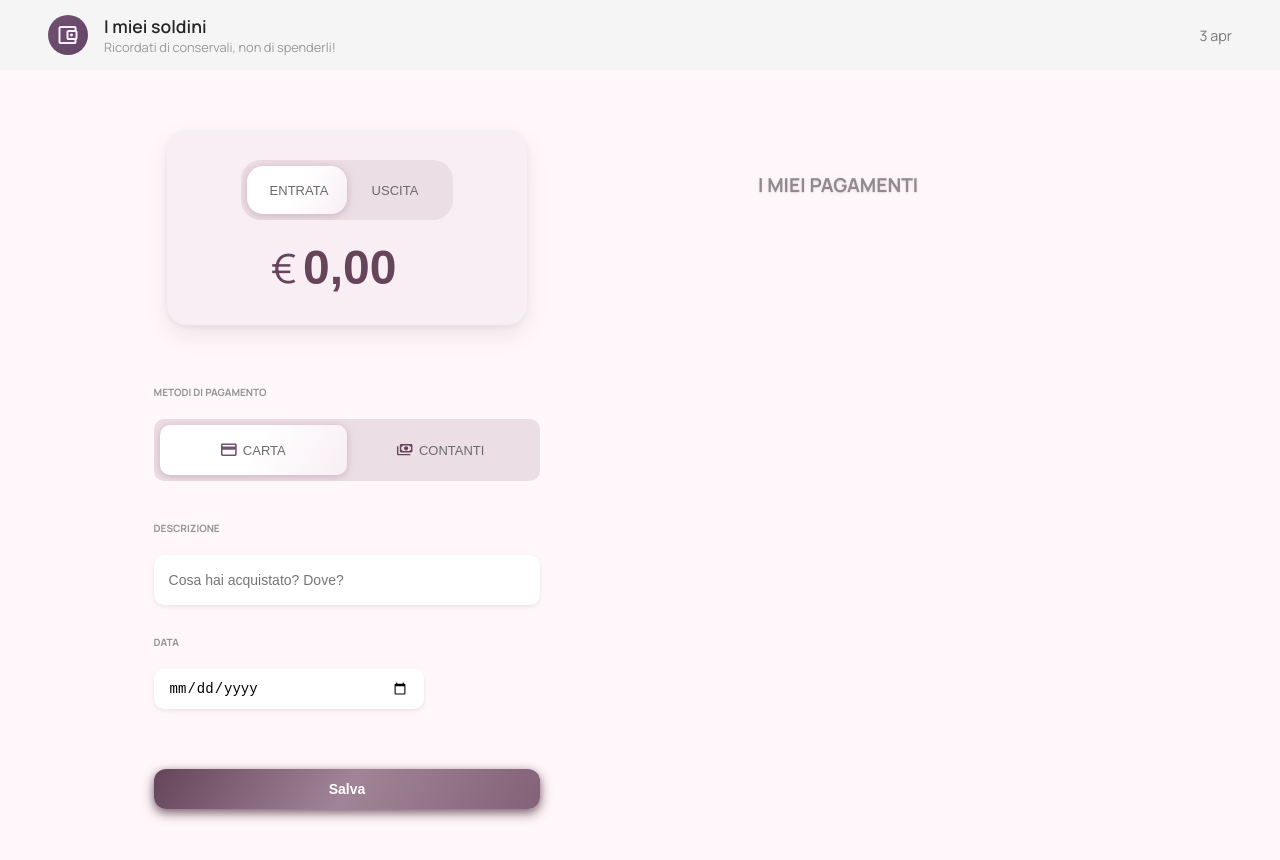
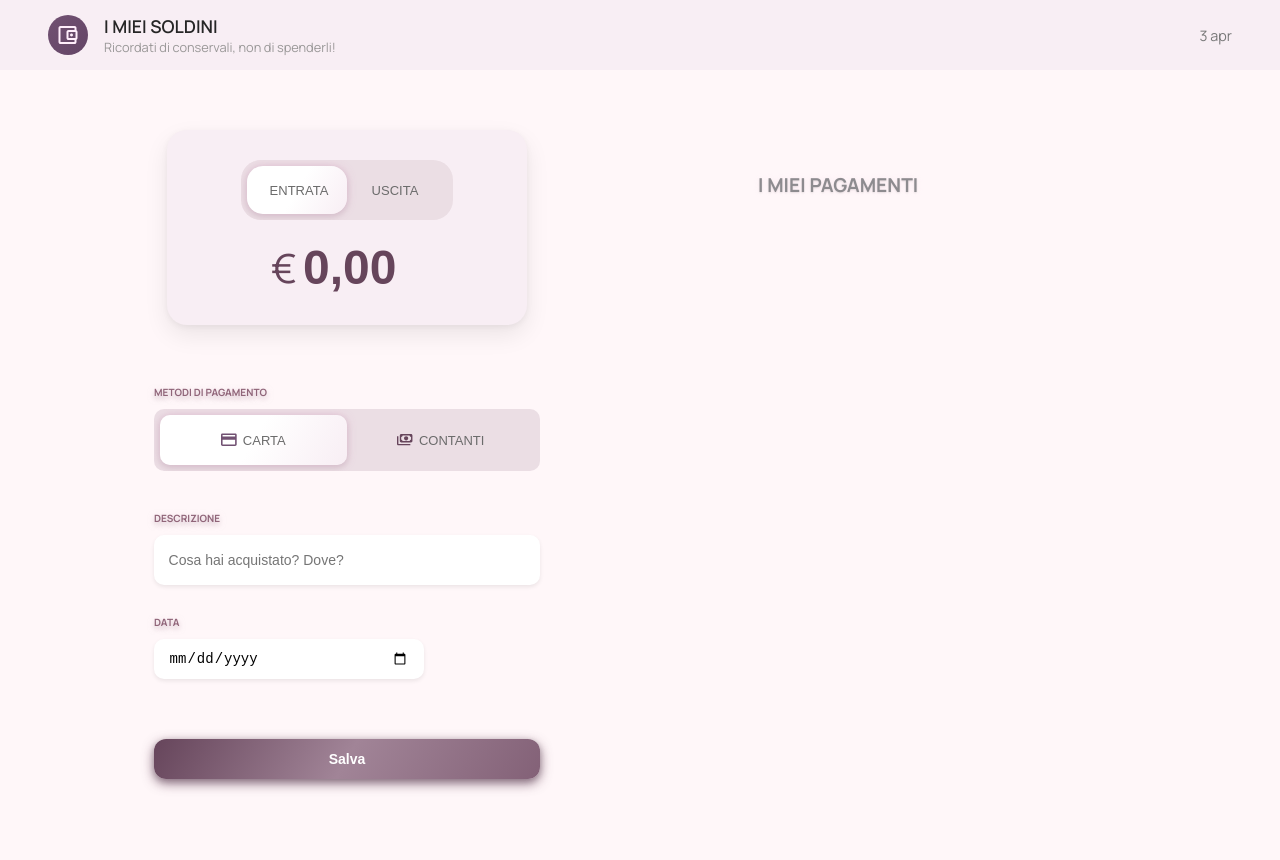
Before and after one commit to Vittoriatosi2006/Gestionale-spese, a React (Vite) app: page / in a window 1280 px wide. Shown: the top 860 px of the page. Built offline with nearby package versions, Linux system fonts and the light colour scheme; a web font is replaced by a local one.

Commit message:
cambiati colori scritte

```diff
--- a/src/Navbar.css
+++ b/src/Navbar.css
@@ -1,5 +1,5 @@
 .navbar {
-  background-color: #f5f5f5;
+  background: #f8eef4;
   box-shadow: 0 2px 4px rgba(0, 0, 0, 0.05);
   display: flex;
   align-items: center;
--- a/src/Navbar.tsx
+++ b/src/Navbar.tsx
@@ -37,7 +37,7 @@ export default function Navbar({
           />
 
           <div className="titoli">
-            <h2 className="i-miei-soldini">I miei soldini</h2>
+            <h2 className="i-miei-soldini">I MIEI SOLDINI</h2>
             <h3 className="ricordati">
               Ricordati di conservali, non di spenderli!
             </h3>
--- a/src/NewEntry.css
+++ b/src/NewEntry.css
@@ -6,54 +6,6 @@
   padding-left: 12%;
   padding-right: 12%;
   box-sizing: border-box;
-}
-
-/*1 PARTE*/
-.prima-parte {
-  display: flex;
-  flex-direction: column;
-  align-items: flex-start;
-  width: 100%;
-  margin-top: 8%;
-}
-
-.gestionale-spese {
-  font-size: clamp(1.8rem, 6vw, 2.4rem);
-  font-weight: 800;
-  color: #704257;
-  text-shadow:
-    0 2px 6px rgba(231, 191, 215, 0.5),
-    /* glow rosa più evidente */ 0 3px 6px rgba(0, 0, 0, 0.2); /* ombra nera morbida per contrasto */
-  animation: bounceIn 0.8s ease-out forwards; /* rimbalzo leggero */
-  transition: all 0.3s ease;
-}
-
-.inserisci-dati {
-  font-size: clamp(1rem, 3vw, 1.2rem);
-  color: #8d8b8f;
-  text-shadow:
-    0 1px 2px rgba(0, 0, 0, 0.1),
-    0 0 6px rgba(231, 191, 215, 0.2);
-  animation: bounceIn 0.8s ease-out forwards;
-  animation-delay: 0.2s; /* parte dopo Entrate */
-  transition: all 0.3s ease;
-}
-
-@keyframes bounceIn {
-  0% {
-    opacity: 0;
-    transform: translateY(-20px) scale(0.95);
-  }
-  60% {
-    opacity: 1;
-    transform: translateY(5px) scale(1.05);
-  }
-  80% {
-    transform: translateY(-2px) scale(1);
-  }
-  100% {
-    transform: translateY(0) scale(1);
-  }
 }
 
 /*2 PARTE*/
@@ -76,7 +28,7 @@
   display: flex;
   flex-direction: column;
   align-items: center;
-  gap: 20px; /* 👈 questo crea lo spazio tra toggle e importo */
+  gap: 20px;
 }
 
 .toggle {
@@ -176,9 +128,13 @@ input[type="number"]::-webkit-inner-spin-button {
 }
 
 .metodi-di-pagamento-testo {
-  color: rgb(148, 147, 147);
   font-size: 10px;
-  margin-bottom: 20px;
+  margin-bottom: 10px;
+  color: #906579;
+  text-shadow:
+    0 2px 6px rgba(231, 191, 215, 0.5),
+    /* glow rosa più evidente */ 0 3px 6px rgba(0, 0, 0, 0.2); /* ombra nera morbida per contrasto */
+  animation: bounceIn 0.8s ease-out forwards; /* rimbalzo leggero */
 }
 
 .bottoni-pagamenti {
@@ -247,9 +203,14 @@ input[type="number"]::-webkit-inner-spin-button {
 }
 
 .descrizione {
-  color: rgb(148, 147, 147);
   font-size: 10px;
-  margin-bottom: 20px;
+  margin-bottom: 10px;
+  color: #906579;
+  text-shadow:
+    0 2px 6px rgba(231, 191, 215, 0.5),
+    /* glow rosa più evidente */ 0 3px 6px rgba(0, 0, 0, 0.2); /* ombra nera morbida per contrasto */
+  animation: bounceIn 0.8s ease-out forwards; /* rimbalzo leggero */
+  transition: all 0.3s ease;
 }
 
 .input-descrizione {
@@ -303,9 +264,14 @@ input[type="number"]::-webkit-inner-spin-button {
 }
 
 .data {
-  color: rgb(148, 147, 147);
   font-size: 10px;
-  margin-bottom: 20px;
+  margin-bottom: 10px;
+  color: #906579;
+  text-shadow:
+    0 2px 6px rgba(231, 191, 215, 0.5),
+    /* glow rosa più evidente */ 0 3px 6px rgba(0, 0, 0, 0.2); /* ombra nera morbida per contrasto */
+  animation: bounceIn 0.8s ease-out forwards; /* rimbalzo leggero */
+  transition: all 0.3s ease;
 }
 
 .input-data {
@@ -418,3 +384,21 @@ input[type="number"]::-webkit-inner-spin-button {
     opacity: 0;
   }
 }
+
+/*x metodo di pagamento, descizione, data*/
+@keyframes bounceIn {
+  0% {
+    opacity: 0;
+    transform: translateY(-5px) scale(0.9);
+  }
+  60% {
+    opacity: 1;
+    transform: translateY(5px) scale(1);
+  }
+  80% {
+    transform: translateY(-2px) scale(1);
+  }
+  100% {
+    transform: translateY(0) scale(1);
+  }
+}
--- a/src/NewEntry.tsx
+++ b/src/NewEntry.tsx
@@ -32,11 +32,6 @@ export default function NewEntry({
 
   return (
     <main className="new-entry-container">
-      {/* <div className="prima-parte">
-        <h1 className="gestionale-spese">Gestionale spese</h1>
-        <h2 className="inserisci-dati">Inserisci i dati del pagamento:</h2>
-      </div> */}
-
       <div className="seconda-parte">
         <div className="card-importo">
           <div className="toggle">
--- a/src/Recenti.css
+++ b/src/Recenti.css
@@ -15,14 +15,12 @@
   text-shadow:
     0 1px 2px rgba(0, 0, 0, 0.1),
     0 0 6px rgba(231, 191, 215, 0.2);
-  animation: bounceIn 0.8s ease-out forwards;
-  animation-delay: 0.2s; /* parte dopo Entrate */
   transition: all 0.3s ease;
   padding-bottom: 20px;
 }
 
 .mese-sezione {
-  color: #a0a0a0;
+  color: #906579;
   font-weight: 600;
   font-size: 0.95rem;
   margin: 25px 0 10px 0;
@@ -36,7 +34,6 @@
   height: 75px;
   justify-content: space-between;
   padding: 0 22px;
-
   background: linear-gradient(
     135deg,
     rgb(255, 245, 251) 0%,
```
